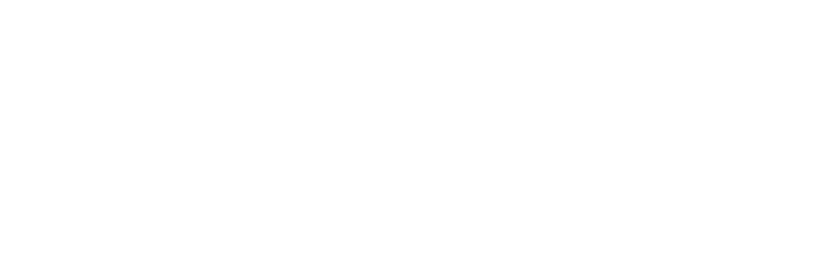
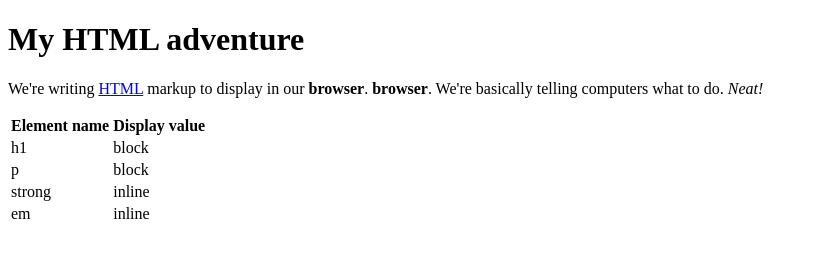
Before and after one commit to learn-co-curriculum/phase-0-the-dom-editing-lab, a website: page index.html in a window 1280 px wide. Shown: the whole page, without its empty margins (0-818 px from the left). Drawn offline with Linux system fonts and the light colour scheme.

Commit message:
Complete Lab

```diff
--- a/index.html
+++ b/index.html
@@ -1 +1,53 @@
-<!-- Write your code here! -->
+<!DOCTYPE html>
+<html lang="en">
+  <head>
+    <meta charset="UTF-8" />
+    <meta name="viewport" content="width=device-width, initial-scale=1.0" />
+    <meta http-equiv="X-UA-Compatible" content="ie=edge" />
+    <title>Introduction to the DOM Lab</title>
+  </head>
+  <body>
+
+
+<h1>My HTML adventure</h1>
+  <p>
+    We're writing
+    <a href="https://developer.mozilla.org/en-US/docs/Web/HTML">HTML</a> markup to
+    display in our <strong>browser</strong>.
+     <strong>browser</strong>. We're
+  basically telling computers what to do. <em>Neat!</em>
+  </p>
+
+
+<table>
+  <thead>
+    <tr>
+      <th>Element name</th>
+      <th>Display value</th>
+    </tr>
+  </thead>
+  <tbody>
+    <tr>
+      <td>h1</td>
+      <td>block</td>
+    </tr>
+    <tr>
+      <td>p</td>
+      <td>block</td>
+    </tr>
+    <tr>
+      <td>strong</td>
+      <td>inline</td>
+    </tr>
+    <tr>
+      <td>em</td>
+      <td>inline</td>
+    </tr>
+  </tbody>
+</table>
+
+
+
+
+  </body>
+</html>
```
Also changed, not shown: 1 other file.
